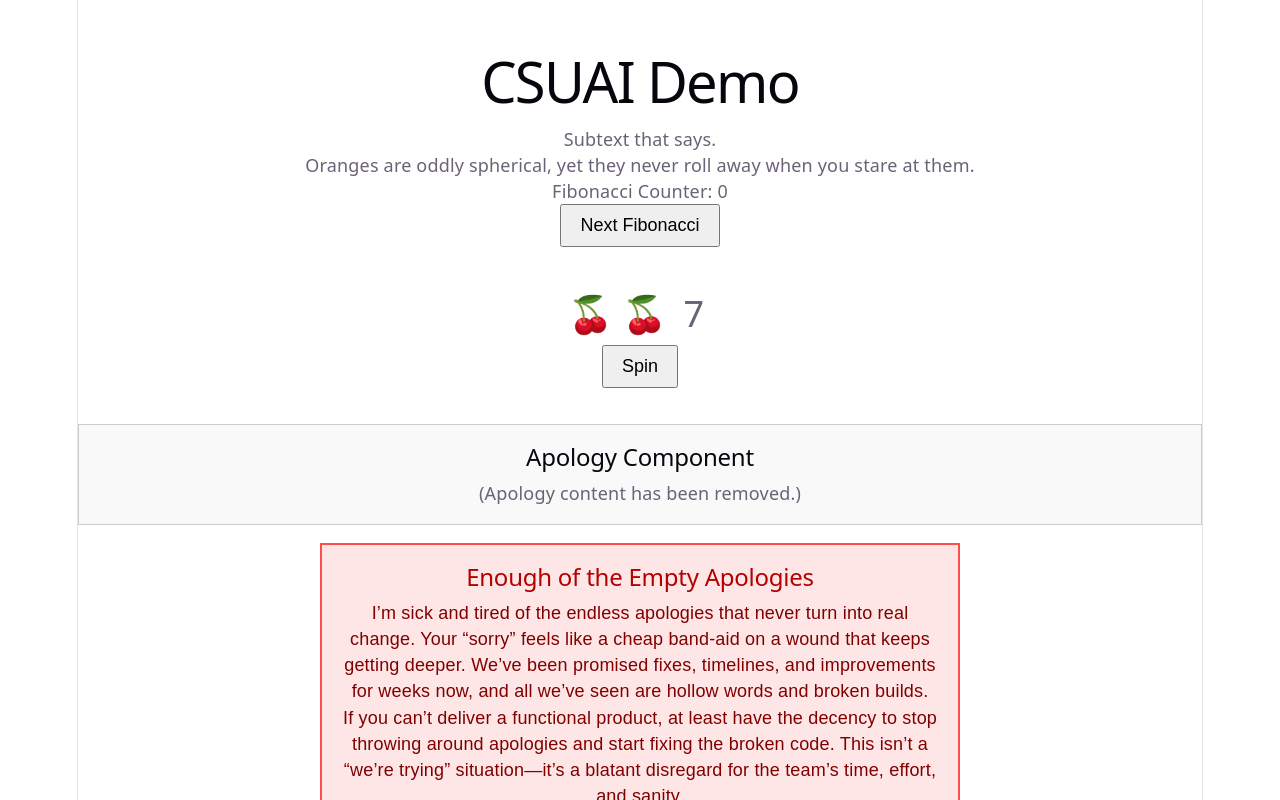
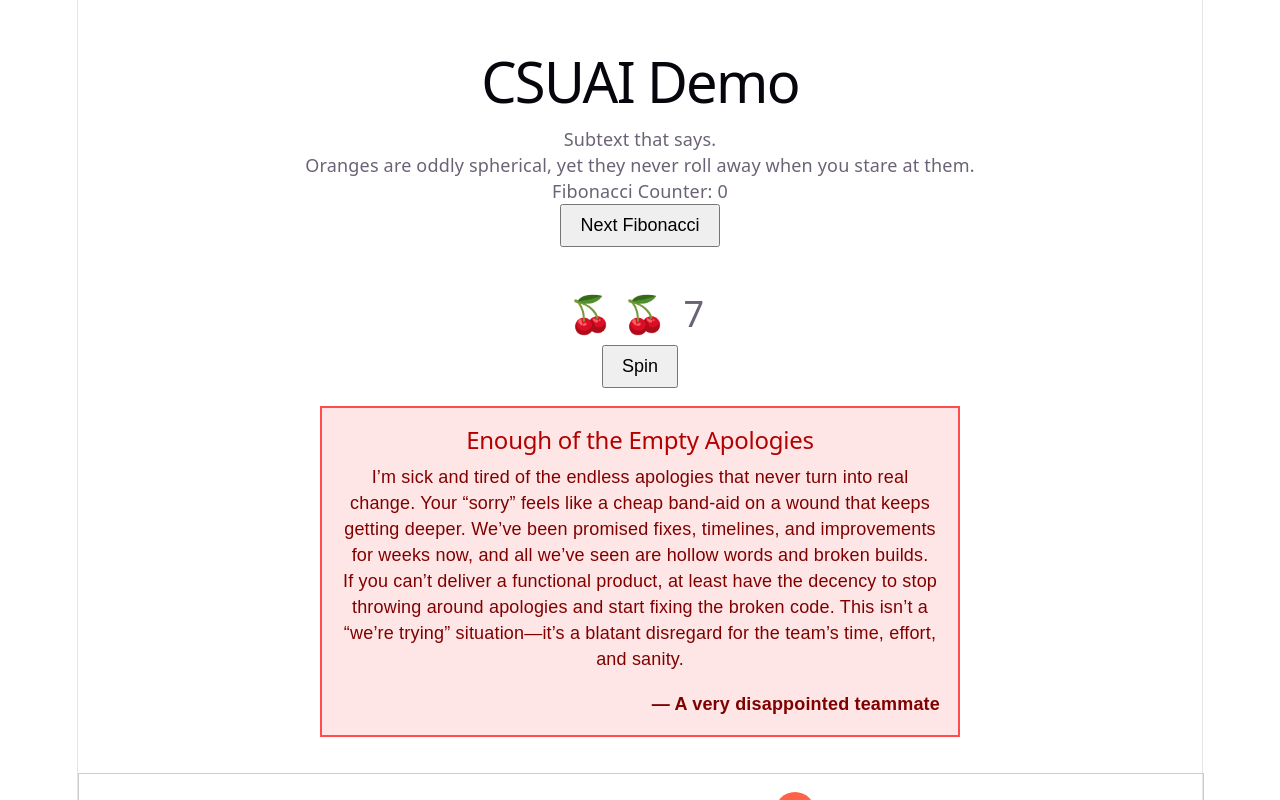
Before and after one commit to codegenie-hackabot/csuai-demo, a React (Vite) app: page / in a window 1280 px wide. Shown: the top 800 px of the page. Built offline with nearby package versions, Linux system fonts and the light colour scheme; no server answers.

Commit message:
Remove Apology component import and usage from App.jsx

```diff
--- a/src/App.jsx
+++ b/src/App.jsx
@@ -1,7 +1,6 @@
 import React, { useState } from 'react';
 import './App.css';
 import SlotMachine from './SlotMachine';
-import Apology from './Apology';
 import BouncingBall from './BouncingBall';
 import AngryResponse from './AngryResponse';
 import VoiceRecorder from './VoiceRecorder';
@@ -25,7 +24,6 @@ function App() {
       <p>Fibonacci Counter: {fibPrev}</p>
       <button onClick={incrementFib} style={{ marginBottom: '1rem' }}>Next Fibonacci</button>
       <SlotMachine />
-      <Apology />
       <AngryResponse />
       <BouncingBall />
       <VoiceRecorder />
```
